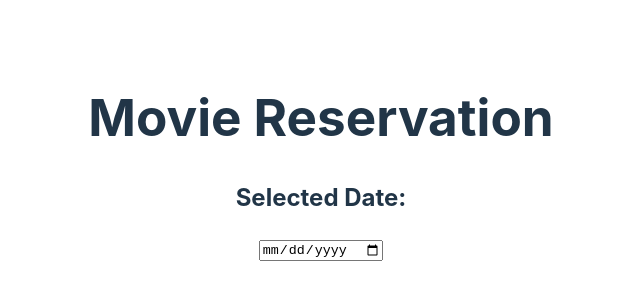
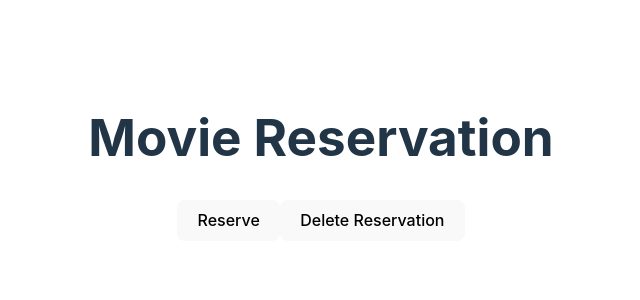
Before and after one commit to thesoftwareengr/Movie-Reservation-React-, a React (Vite) app in the folder movieReservationApp/: page / in a window 1280 px wide. Shown: the part 242-542 px from the top of the page, without its empty margins (319-959 px from the left). Built offline with nearby package versions, Linux system fonts and the light colour scheme.

Commit message:
changeSequence

```diff
--- a/movieReservationApp/src/components/Choices.jsx
+++ b/movieReservationApp/src/components/Choices.jsx
@@ -1,6 +1,7 @@
 import React from "react";
 
 function Choices() {
+
   return (
     <>
       <div>
--- a/movieReservationApp/src/components/Homepage.jsx
+++ b/movieReservationApp/src/components/Homepage.jsx
@@ -1,27 +1,29 @@
 import React from "react";
 import { useState } from "react";
-import Choices from "./Choices";
+import DatePicker from "./datePicker";
+
 
 function Homepage() {
-  const [date, setDate] = useState();
-  const [dateChoice, setDateChoice] = useState();
-  console.log("Date", date);
+   const[reserve,setReserve] = useState(false);
+   const[change, setChange] = useState(false);
+   const[delReserve,setDelReserve] = useState(false);
 
-  function nextPage() {
-    setDateChoice(true);
-  }
+   function nextPage() {
+    setChange(true);
+   }
+
   return (
     <>
       <div>
         <h1>Movie Reservation</h1>
-        <div className="select-Date">
-          <h2>Selected Date: {date}</h2>
-          {!dateChoice && (
-            <div>
-              <input type="date" onChange={(e) => nextPage().setDate (e.target.value) } />
-            </div>
-          )}
-          {dateChoice && <Choices/>
+        <div className="homepage-buttons">
+          {!change && (
+           <div>
+         <button type="button" onClick={setChange}>Reserve</button>
+          <button type="button">Delete Reservation</button>
+          </div>
+          )}{change &&
+           <DatePicker/>
           }
         </div>
       </div>
--- a/movieReservationApp/src/components/Reservation.jsx
+++ b/movieReservationApp/src/components/Reservation.jsx
@@ -4,7 +4,11 @@ function Reservation() {
 
     return (
         <>
-
+          <div>
+            <h1>
+             This is Reservation Page
+           </h1>
+          </div>
         </>
     )
 }
--- a/movieReservationApp/src/components/datePicker.jsx
+++ b/movieReservationApp/src/components/datePicker.jsx
@@ -0,0 +1,33 @@
+import React from "react";
+import { useState } from "react";
+
+function DatePicker() {
+  const [date, setDate] = useState();
+  const [dateChoice, setDateChoice] = useState();
+  console.log("Date", date);
+
+  function nextPage() {
+    setDateChoice(true);
+  }
+  return (
+    <>
+      <div>
+        {!dateChoice && (
+          <div className="select-Date">
+            <h2>Selected Date: {date}</h2>
+
+            <div>
+              <input
+                type="date"
+                onChange={(e) => setDate(e.target.value)}
+              />
+            </div>
+          </div>
+        )}
+        {dateChoice}
+      </div>
+    </>
+  );
+}
+
+export default DatePicker;
```
